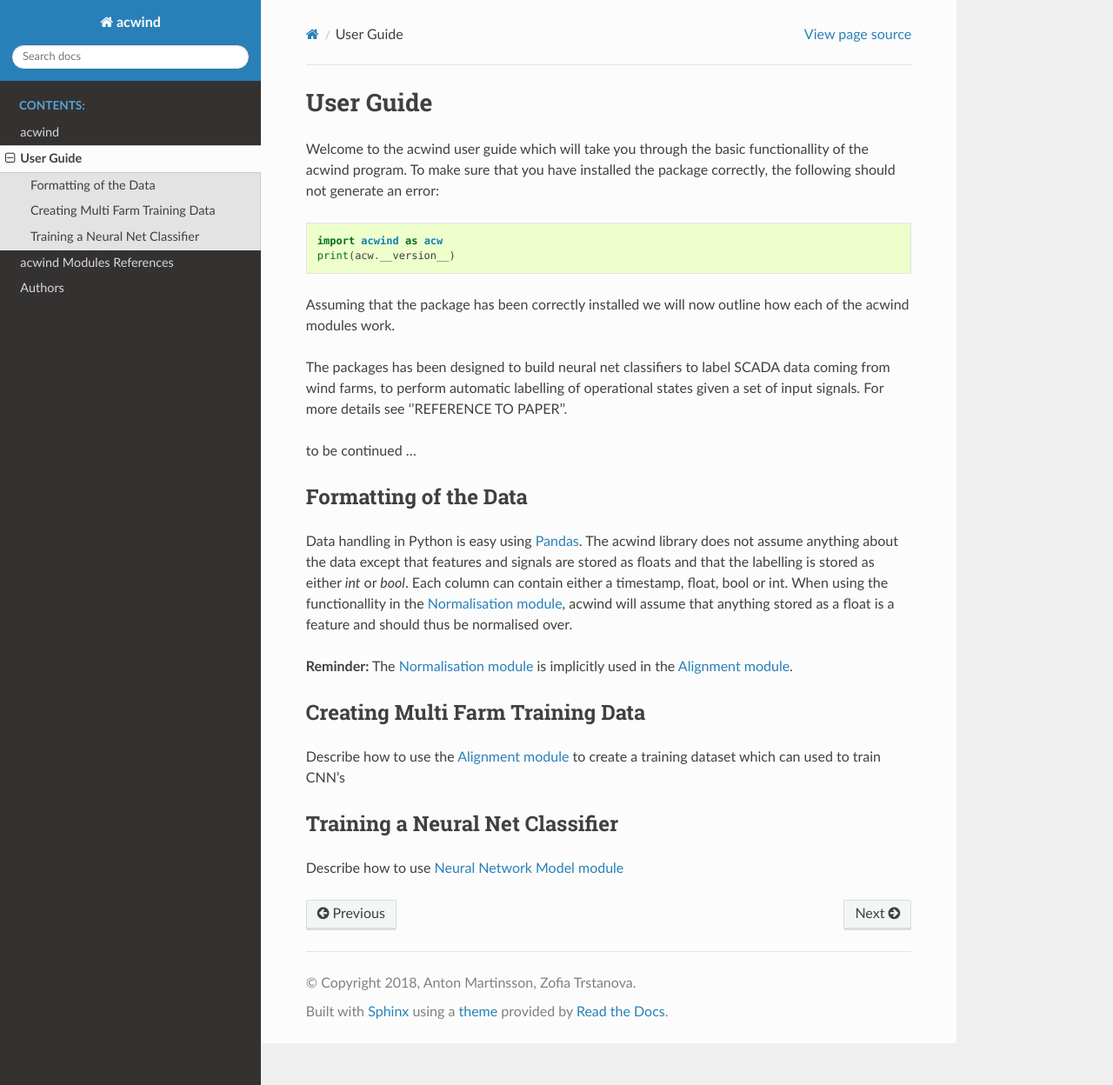
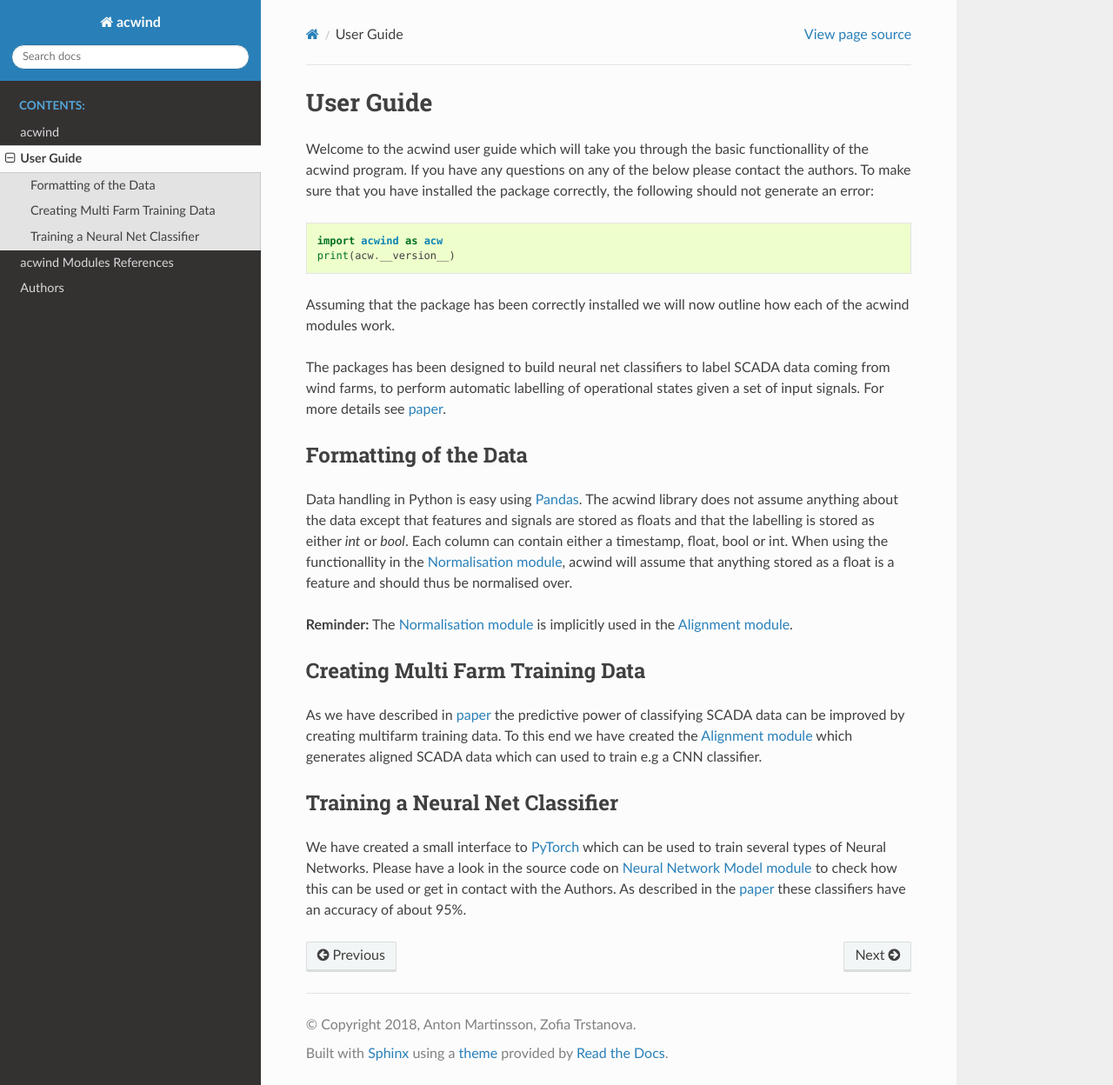
Before and after one commit to acwind-lib/acwind, a Sphinx documentation site: the page built from docs/_source/userguide.rst, in a window 1280 px wide and 1248 px high. Shown: the whole window at 87% size. Built offline with Sphinx 7.4.7 and the Read the Docs theme 2.0.0, drawn with Linux system fonts in a browser that asks for light colours; formulas are drawn with MathJax 3.

```diff
--- a/README.rst
+++ b/README.rst
@@ -26,7 +26,7 @@ Documentation
 -------------
 
 The docs can be found at:
-https://acwind.readthedocs.io/en/latest/
+https://www.maths.ed.ac.uk/~amartinsson/acwind/
 
 You can also generate the documentation locally by
 
--- a/docs/_source/userguide.rst
+++ b/docs/_source/userguide.rst
@@ -7,8 +7,9 @@ User Guide
     :maxdepth: 2
 
 Welcome to the acwind user guide which will take you through the basic
-functionallity of the acwind program. To make sure that you have installed the
-package correctly, the following should not generate an error:
+functionallity of the acwind program. If you have any questions on any
+of the below please contact the authors. To make sure that you have installed
+the package correctly, the following should not generate an error:
 
 .. code:: python3
 
@@ -20,10 +21,7 @@ outline how each of the acwind modules work.
 
 The packages has been designed to build neural net classifiers to label SCADA
 data coming from wind farms, to perform automatic labelling of operational
-states given a set of input signals. For more details see
-''REFERENCE TO PAPER''.
-
-to be continued ...
+states given a set of input signals. For more details see paper_.
 
 Formatting of the Data
 ----------------------
@@ -43,10 +41,19 @@ the :ref:`Alignment module`.
 Creating Multi Farm Training Data
 ---------------------------------
 
-Describe how to use the :ref:`Alignment module` to create a training dataset which
-can used to train CNN's
+As we have described in paper_ the predictive power of classifying SCADA data
+can be improved by creating multifarm training data. To this end we have
+created the :ref:`Alignment module` which generates aligned SCADA data which
+can used to train e.g a CNN classifier.
 
 Training a Neural Net Classifier
 --------------------------------
 
-Describe how to use :ref:`Neural Network Model module`
+We have created a small interface to PyTorch_ which can be used to train
+several types of Neural Networks. Please have a look in the source code on
+:ref:`Neural Network Model module` to check how this can be used or get in
+contact with the Authors. As described in the paper_ these classifiers have an
+accuracy of about 95%.
+
+.. _PyTorch: https://pytorch.org
+.. _paper: https://arxiv.org/abs/1903.08901
--- a/docs/requirements.txt
+++ /dev/null
@@ -1,6 +0,0 @@
-torch
-matplotlib
-numpy
-scipy
-scikit-learn
-pandas
--- a/meta.yaml
+++ b/meta.yaml
@@ -10,7 +10,7 @@ requirements:
     build:
         - python
     run:
-        - python >=3.5
+        - python >=3.4
         - matplotlib
         - numpy >=1.11
         - scipy
```
Also changed, not shown: .readthedocs.yaml (deleted).
